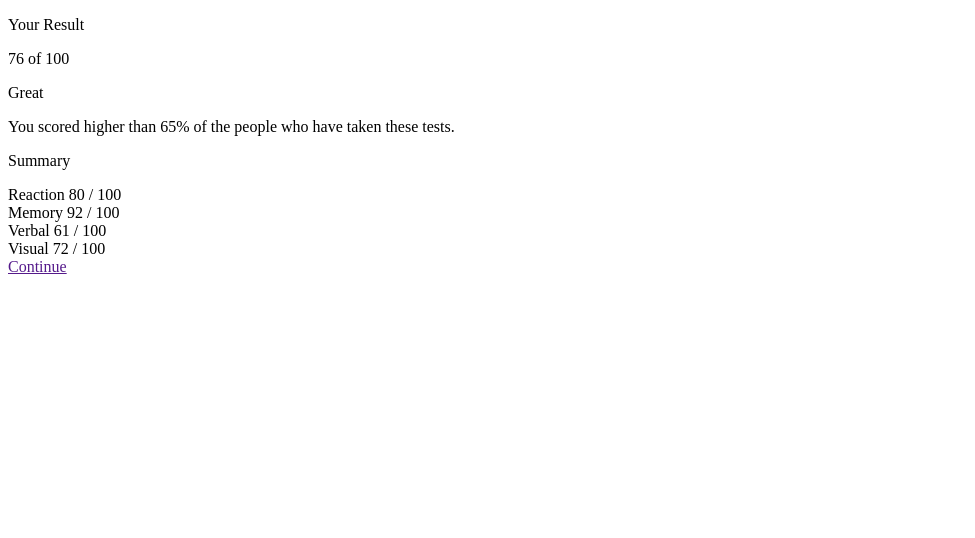
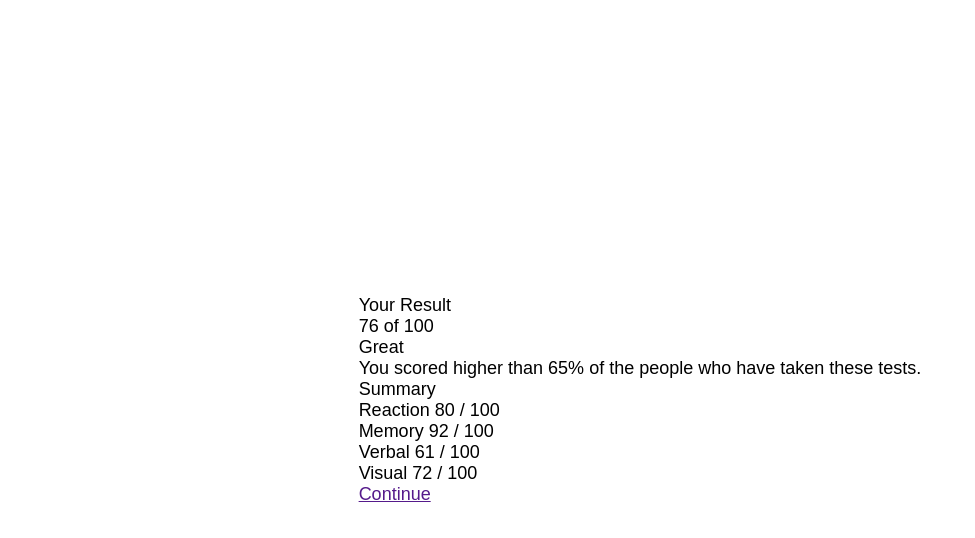
Before and after one commit to kocurr/Results_summary_component, a plain HTML site: page index.html in a window 1280 px wide. Shown: the whole page, without its empty margins (0-975 px from the left). Drawn offline with Linux system fonts and the light colour scheme.

Commit message:
Reset CSS and start write css code

```diff
--- a/css/style.css
+++ b/css/style.css
@@ -0,0 +1,28 @@
+:root {
+    font-size: 18px;
+    font-family: 'Hanken Grotesk', sans-serif;
+    --light-red: hsl(0, 100%, 67%);
+    --orangey-yellow: hsl(39, 100%, 56%);
+    --green-teal: hsl(166, 100%, 37%);
+    --cobalt-blue: hsl(234, 85%, 45%);
+}
+
+@import url('https://fonts.googleapis.com/css2?family=Hanken+Grotesk:wght@500;700;800&family=Lexend+Deca:wght@300&display=swap');
+
+*, *::after, *::before {
+    margin: 0;
+    padding: 0;
+    box-sizing: border-box;
+}
+
+.content {
+    display: flex;
+    justify-content: center;
+    align-items: center;
+    height: 100vh;
+
+}
+
+.content__main {
+
+}
```
Also changed, not shown: index.html (+2 -2 lines).
